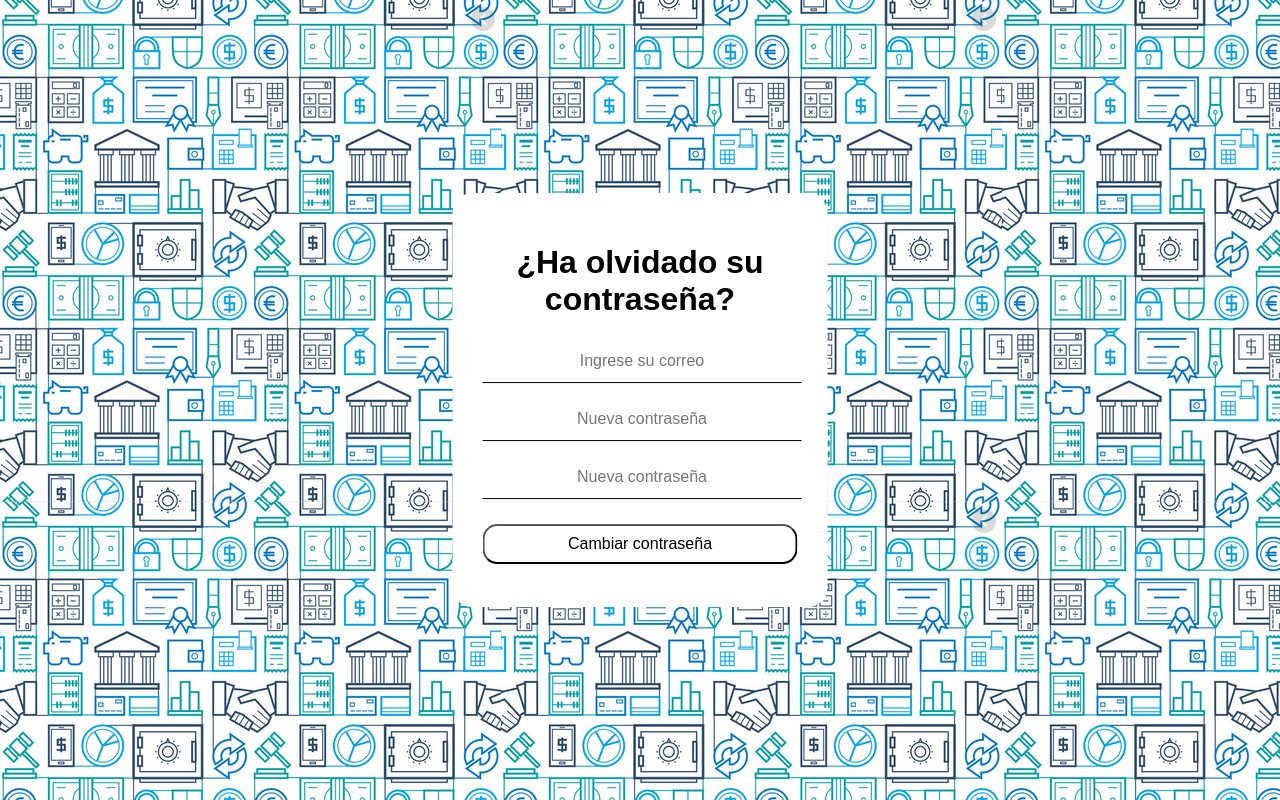
After one commit to jddma/Banco_pw, a PHP site: page /nueva_clave/ in a window 1280 px wide. The commit adds this page. Run offline with PHP 8.4, Linux system fonts and the light colour scheme.

Commit message:
Recuperar contraseñas

```diff
--- a/index.php
+++ b/index.php
@@ -24,7 +24,7 @@
                 <input class="login" type="text" name="email" placeholder="Ingrese su correo" required>
                 <input class="login" type="password" name="password" placeholder="Ingrese su contraseña" required>
                 <input class="submit" type="submit" value="Ingresar">
-                <a href="registrarse/"><p>¿Ha olvidado su contraseña?</p></a>
+                <a href="nueva_clave/"><p>¿Ha olvidado su contraseña?</p></a>
                 <a href="registrarse/"><p>¿No tiene una cuenta?</p></a>
             </form>
         </div>
--- /dev/null
+++ b/js/verificar_clave.js
@@ -0,0 +1,8 @@
+function verificar_clave(){
+    var pass1 = document.getElementById("pass1").value;
+    var pass2 = document.getElementById("pass2").value;
+
+    if(pass1 != pass2){
+        alert("Las contraseñas no coinciden, intentelo nuevamente");
+    }
+}
--- /dev/null
+++ b/nueva_clave/index.html
@@ -0,0 +1,21 @@
+<!DOCTYPE html>
+<html lang="es">
+    <head>
+        <meta charset="UTF-8">
+        <meta name="viewport" content="width=device-width, initial-scale=1.0">
+        <link rel="stylesheet" href="../css/styles_index.css">
+        <script type="text/javascript" src="../js/verificar_clave.js"></script>
+        <title>Registrarse</title>
+    </head>
+    <body>
+        <div>
+            <h1 id="title">¿Ha olvidado su contraseña?</h1>
+            <form action="../includes/recuperar_clave.php" method="post" onsubmit="verificar_clave()">
+                <input class="login" type="email" name="mail" placeholder="Ingrese su correo" required>
+                <input id="pass1" class="login" type="password" name="password" placeholder="Nueva contraseña" required>
+                <input id="pass2" class="login" type="password" name="verify_password" placeholder="Nueva contraseña" required>
+                <input class="submit" type="submit" value="Cambiar contraseña">
+            </form>
+        </div>
+    </body>
+</html>
```
Also changed, not shown: includes/recuperar_clave.php (added, +13 -0 lines).
